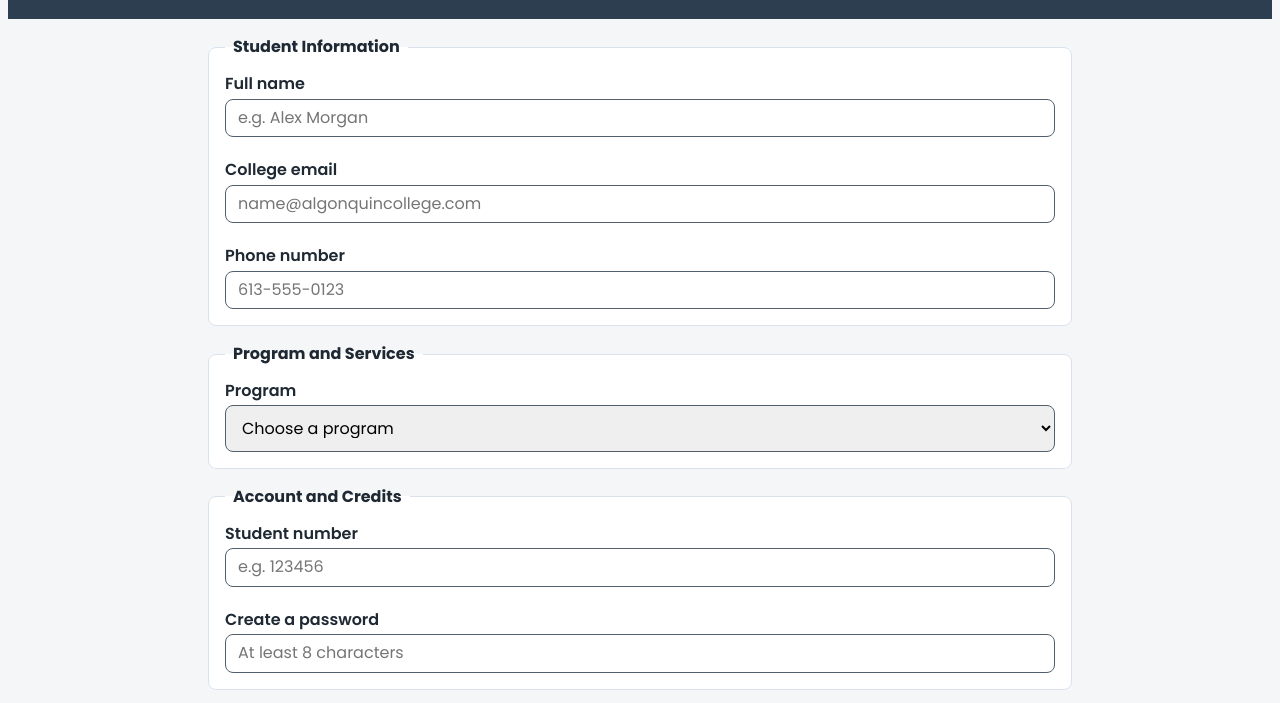
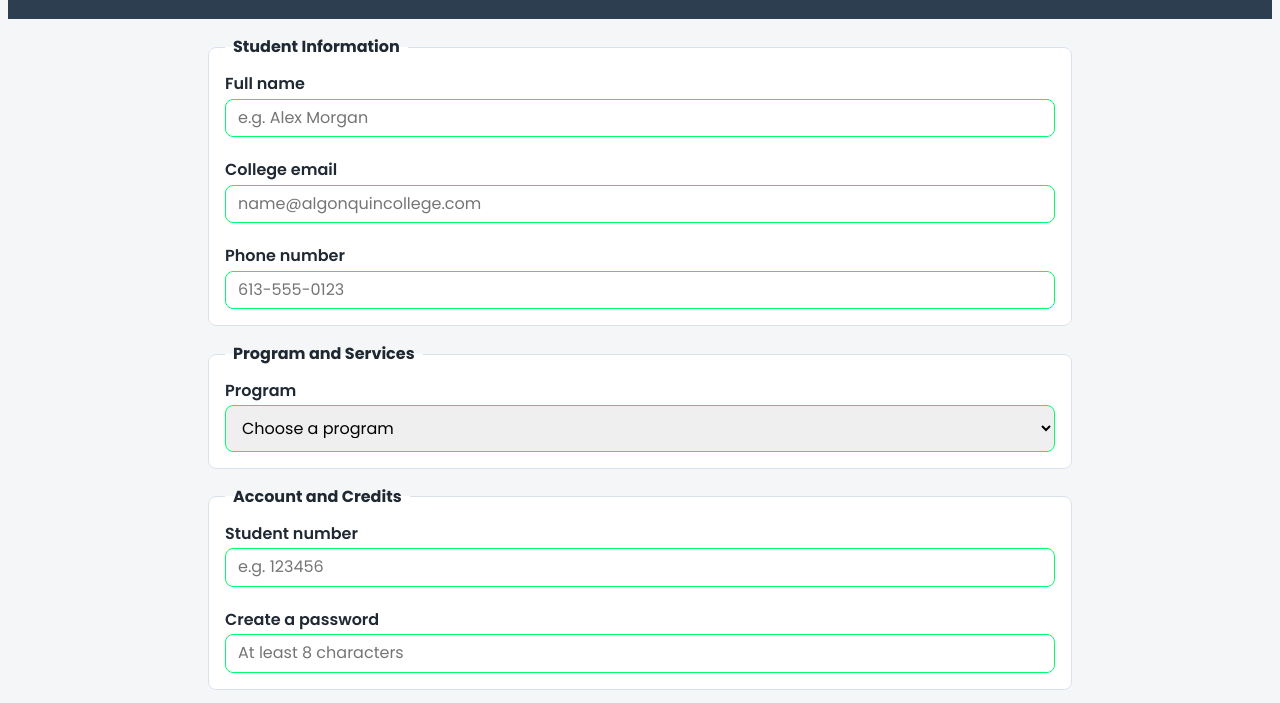
Before and after one commit to Line0014/student-services-form, a plain HTML site: page index.html in a window 1280 px wide. Shown: the part 63-766 px from the top of the page. Drawn offline with Linux system fonts and the light colour scheme.

Commit message:
uodated colours

```diff
--- a/css/main.css
+++ b/css/main.css
@@ -6,8 +6,8 @@
   --color-surface: #ffffff;
   --color-header: #2c3e50;
   --color-text: #1f2933;
-  --color-accent: #1f6f5c;
-  --color-muted: #52606d;
+  --color-accent: #08a27e;
+  --color-muted: #00ff6a;
   --radius: 0.5rem;
   --space: 1rem;
 }
```
